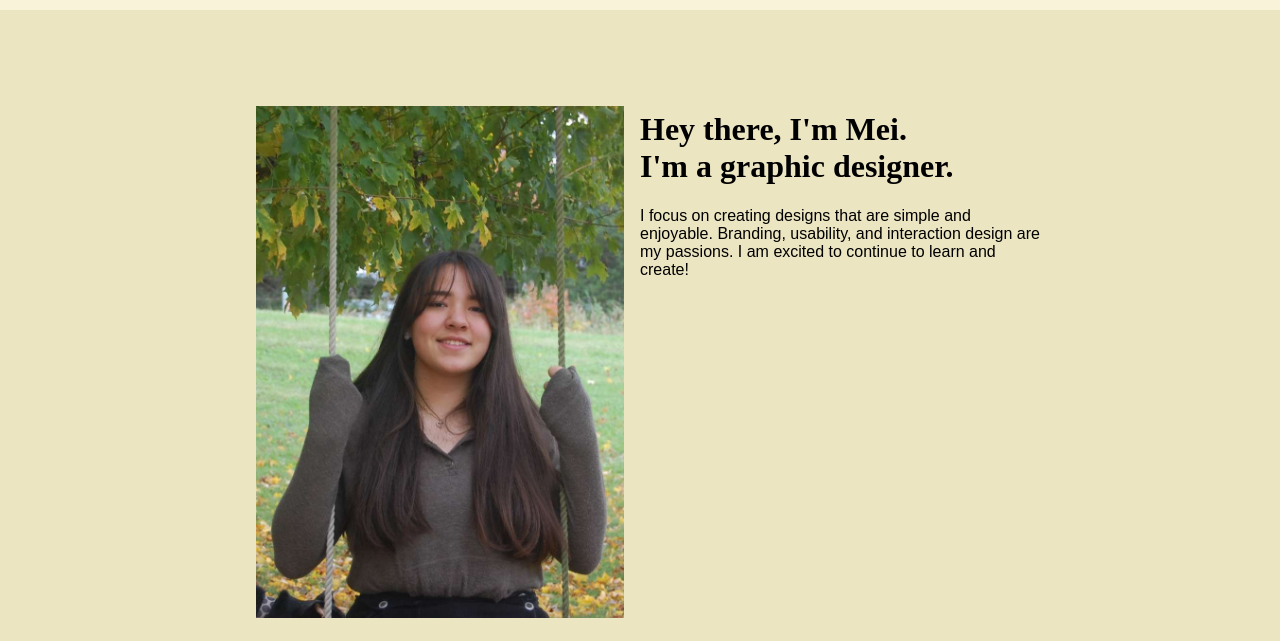
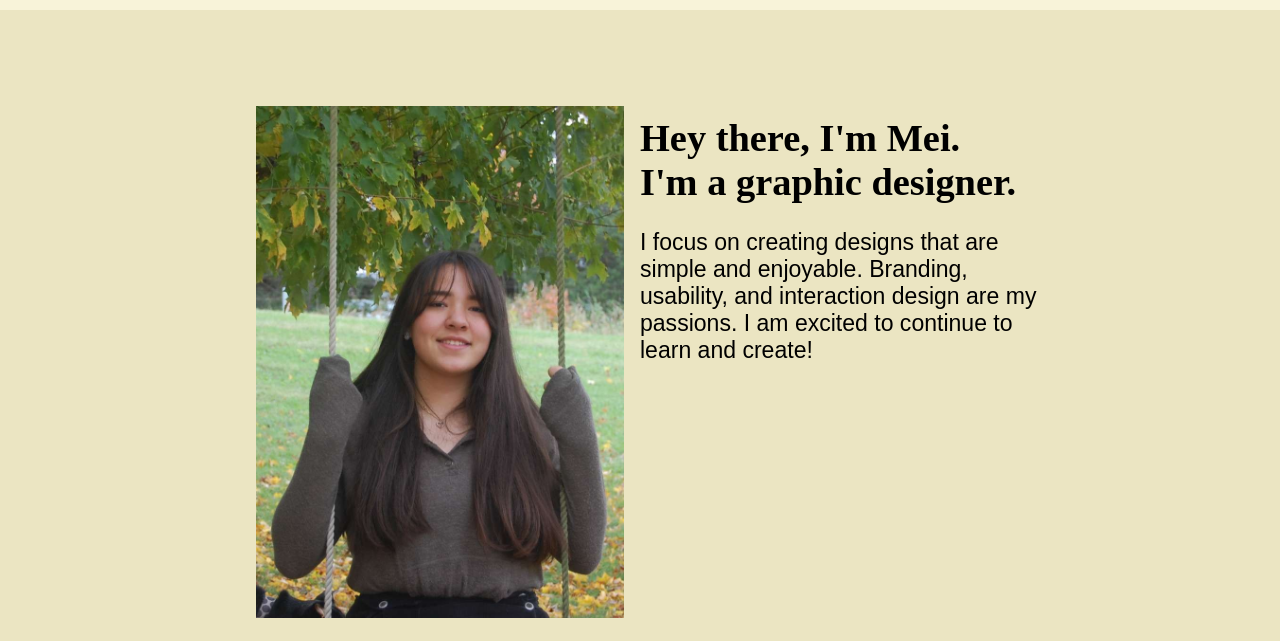
Before and after one commit to Rosem-uwec/portfolio, a plain HTML site: page Portfolio/index.html in a window 1280 px wide. Shown: the part 159-800 px from the top of the page. Drawn offline with Linux system fonts and the light colour scheme.

Commit message:
Portfolio Complete

```diff
--- a/Portfolio/index.html
+++ b/Portfolio/index.html
@@ -23,10 +23,12 @@
         <main>
             <div class="Hello">
             <img src="images/Mei.jpg" alt="Photo of Mei" class="Mei">
+            <div class="about">
             <div><h1>Hey there, I'm Mei. <br> I'm a graphic designer.</h1>
             <p>
                 I focus on creating designs that are simple and enjoyable. Branding, usability, and interaction design are my passions. I am excited to continue to learn and create!
             </p>
+        </div>
         </div>
         </div>
         <div class="Work">
--- a/Portfolio/styles.css
+++ b/Portfolio/styles.css
@@ -39,6 +39,7 @@ nav>a{
 p{
     font-family: Arial;
     text-align: left;
+    font-size: larger;
 
 }
 
@@ -167,5 +168,9 @@ footer img{
     text-decoration: none;
     margin: auto;
 }
+.about{
+   font-size: larger;
+   justify-content: right;
+}
 
 }
```
